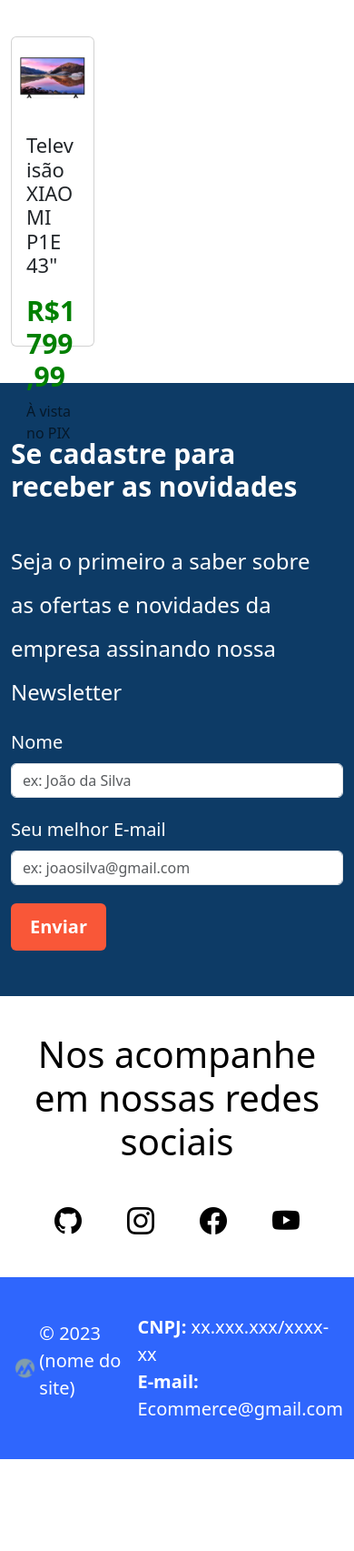
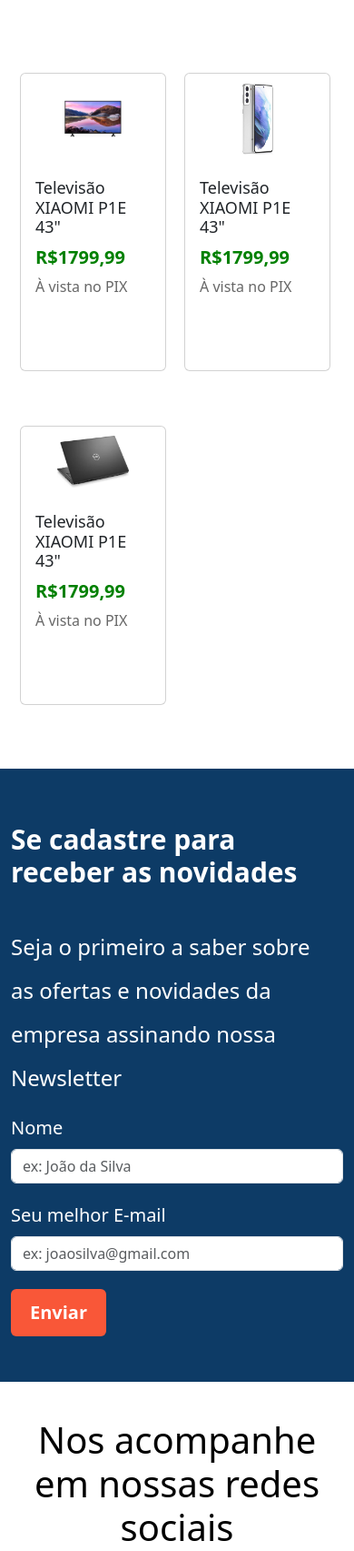
Before and after one commit to Luc033/Hardware-and-Cia, a PHP site: page / in a window 390 px wide; the page is wider, and only the part inside the window is pictured. Shown: the part 177-1882 px from the top of that part at 91% size. Before the commit the page ends 1781 px from the top of that part, so only its background shows below. Run offline with PHP 8.4, Linux system fonts and the light colour scheme.

Commit message:
adicionando e alterando a propriedade dos cards

```diff
--- a/estilos/style.css
+++ b/estilos/style.css
@@ -1,4 +1,8 @@
 @charset "utf-8";
+
+* {
+    box-sizing: border-box;
+}
 
 body {
     font-family: 'roboto', sans-serif;
@@ -24,7 +28,7 @@ body {
     vertical-align: middle;
     padding: 15px 10px 10px 10px;
     display: flexbox;
-
+    margin-bottom: 50px;
 }
 
 .logo-header {
@@ -97,44 +101,46 @@ body {
 }
 
 
+/* Card */
 
-
-/* Card */
-.card {
-    width: 25%;
-    margin-top: 40px;
-    border-radius: 10px;
+.linha-card {
+    width: 100%;
+    display: flex;
+    flex-wrap: wrap;
 }
 
-.card-img {
-    height: 250px;
-}
-
-.card-body {
-    height: 250px;
+.card {
+    margin: 30px 10px;
+    border-radius: 5px;
+    height: 500px;
+    width: 20%;
 }
 
 .card:hover {
-    transform: scale(1.01);
     box-shadow: 2px 2px 15px rgba(0, 0, 0, 0.2);
-    transition: .3s;
-
+    transition: .8s;
 }
 
 .card img {
-    width: 100%;
-    height: 100%
+    width: 50%;
+    height: 50%;
+    margin: 0 auto;
+    padding: 10px 0;
+}
+
+.card .branco {
+    height: 59px;
 }
 
 .card h1 {
-    font-size: 22px;
-    margin-bottom: 20px;
+    font-size: 18px;
+    margin-bottom: 10px;
     font-weight: 500;
 }
 
 .card h2 {
     color: var(--dark-green-color);
-    font-size: 30px;
+    font-size: 25px;
     font-weight: bold;
 }
 
@@ -262,3 +268,44 @@ body {
     font-size: 20px;
     margin: 0;
 }
+
+/* media querie para tablets */
+@media (max-width: 992px) {
+
+    .card {
+        width: 44%;
+    }
+
+    .card h2 {
+        font-size: 30px;
+    }
+
+    .card a {
+        font-size: 15px;
+    }
+
+    .card .branco {
+        height: 48.5px;
+    }
+
+}
+
+/* Media querie para celulares */
+@media (max-width: 576px) {
+
+    .card h2 {
+        font-size: 20px;
+        padding: 0px;
+    }
+
+
+
+    .card a {
+        font-size: 15px;
+    }
+
+    .card .branco {
+        height: 48.5px;
+    }
+
+}
--- a/index.html
+++ b/index.html
@@ -61,14 +61,37 @@
     </header>
 
     <main>
-        <div class="container">
+        <div class="container-fluid container-card">
+            <div class="linha-card">
                 <div class="card">
                     <img class="card-img-top" src="imagens/thumb_tv_p1e_43_1_1.png" alt="Imagem do produto">
                     <div class="card-body">
                         <h1>Televisão XIAOMI P1E 43"</h1>
                         <h2>R$1799,99</h2>
                         <p>À vista no PIX</p>
+                        <div class="branco"></div>
                         <a href="#" class="btn card-btn"><i class="bi bi-cart3"></i> Comprar</a>
+                    </div>
+                </div>
+                <div class="card">
+                    <img class="card-img-top" src="imagens/celular-sansung.jpg" alt="Imagem do produto">
+                    <div class="card-body">
+                        <h1>Televisão XIAOMI P1E 43"</h1>
+                        <h2>R$1799,99</h2>
+                        <p>À vista no PIX</p>
+                        <div class="branco"></div>
+                        <a href="#" class="btn card-btn"><i class="bi bi-cart3"></i> Comprar</a>
+                    </div>
+                </div>
+                <div class="card">
+                    <img class="card-img-top" src="imagens/notebook-dell.avif" alt="Imagem do produto">
+                    <div class="card-body">
+                        <h1>Televisão XIAOMI P1E 43"</h1>
+                        <h2>R$1799,99</h2>
+                        <p>À vista no PIX</p>
+                        <div class="branco"></div>
+                        <a href="#" class="btn card-btn"><i class="bi bi-cart3"></i> Comprar</a>
+                    </div>
                 </div>
             </div>
         </div>
```
Lines whose indentation alone changed are shown as unchanged.
